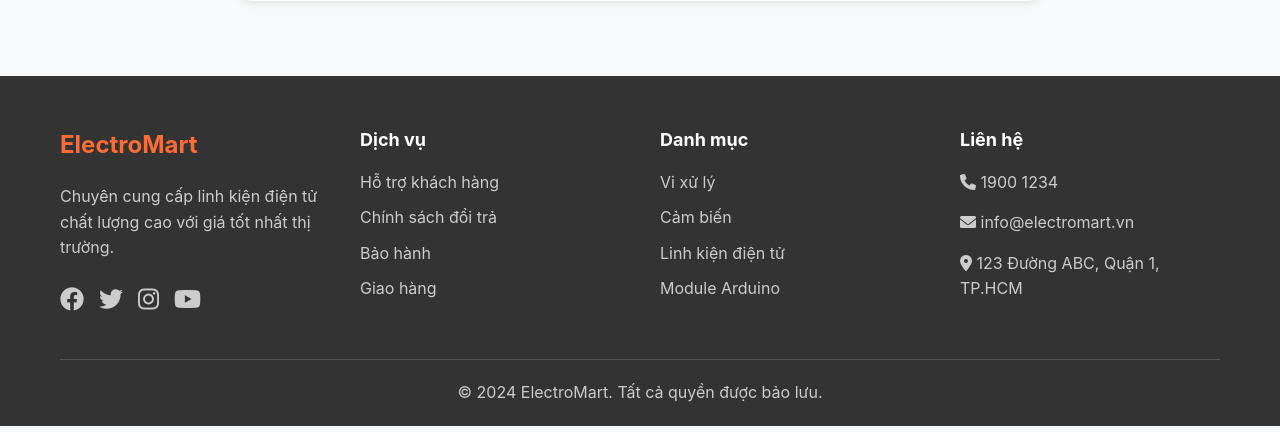
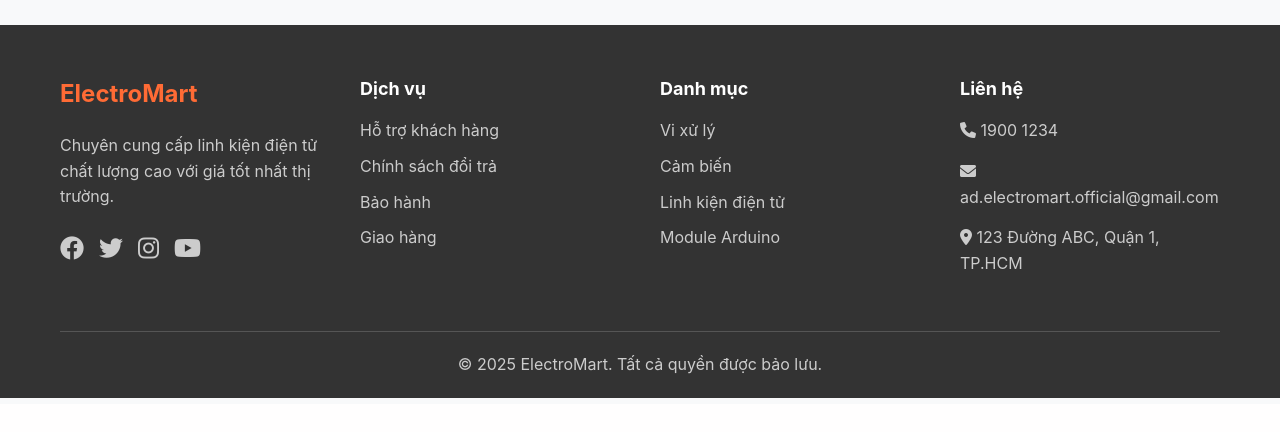
Before and after one commit to Tourora-s-Team/ElectroMart, a PHP site: page /electromart/app/views/about/contact.php in a window 1280 px wide. Shown: the part 2127-2559 px from the top of the page. After the commit the page ends 2531 px from the top, so only its background shows below. Run offline with PHP 8.4, Linux system fonts and the light colour scheme; some libraries are stand-ins or nearby versions.

Commit message:
Fix: About us page

```diff
--- a/app/views/about/contact.php
+++ b/app/views/about/contact.php
@@ -52,8 +52,7 @@ unset($_SESSION['status_type']); ?>
                     <i class="fas fa-envelope"></i>
                 </div>
                 <h3>Email</h3>
-                <p>Tổng đài: <a href="mailto:info@electromart.vn">info@electromart.vn</a><br>
-                    Hỗ trợ: <a href="mailto:support@electromart.vn">support@electromart.vn</a></p>
+                <p>Tổng đài: <a href="mailto:ad.electromart.official@gmail.com">Liên hệ ngay</a></p>
             </div>
 
             <div class="contact-item">
--- a/app/views/about/index.php
+++ b/app/views/about/index.php
@@ -105,7 +105,7 @@ unset($_SESSION['status_type']); ?>
                 <div class="member-info">
                     <h4>Lâm Triệu Thiên</h4>
                     <p class="position">Người sáng lập</p>
-                    <p class="description">Với hơn 10 năm kinh nghiệm trong ngành điện tử, anh A đã xây dựng ElectroMart
+                    <p class="description">Với hơn 10 năm kinh nghiệm trong ngành điện tử, anh Thiên đã xây dựng ElectroMart
                         từ một cửa hàng nhỏ thành một thương hiệu uy tín.</p>
                 </div>
             </div>
@@ -238,7 +238,7 @@ unset($_SESSION['status_type']); ?>
 
     .story-grid {
         display: grid;
-        grid-template-columns: 1fr 1fr;
+        grid-template-columns: 2fr 1fr;
         gap: 60px;
         align-items: center;
     }
--- a/app/views/layouts/Footer.php
+++ b/app/views/layouts/Footer.php
@@ -40,13 +40,13 @@
             <div class="footer-section">
                 <h4>Liên hệ</h4>
                 <p><i class="fas fa-phone"></i> 1900 1234</p>
-                <p><i class="fas fa-envelope"></i> info@electromart.vn</p>
+                <p><i class="fas fa-envelope"></i>ad.electromart.official@gmail.com</p>
                 <p><i class="fas fa-map-marker-alt"></i> 123 Đường ABC, Quận 1, TP.HCM</p>
             </div>
         </div>
 
         <div class="footer-bottom">
-            <p>&copy; 2024 ElectroMart. Tất cả quyền được bảo lưu.</p>
+            <p>&copy; 2025 ElectroMart. Tất cả quyền được bảo lưu.</p>
         </div>
     </div>
 </footer>
```
